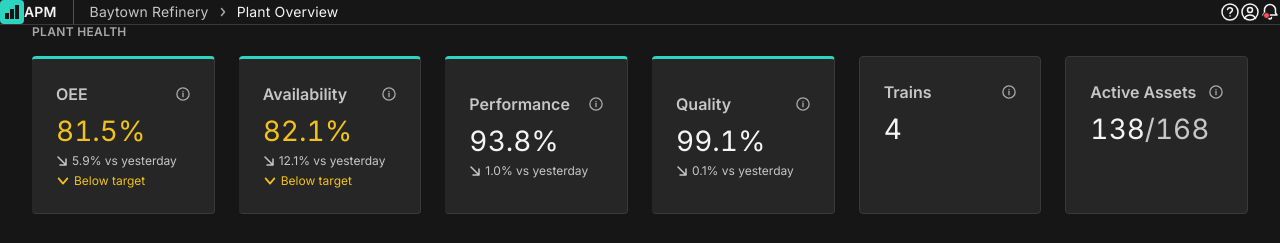
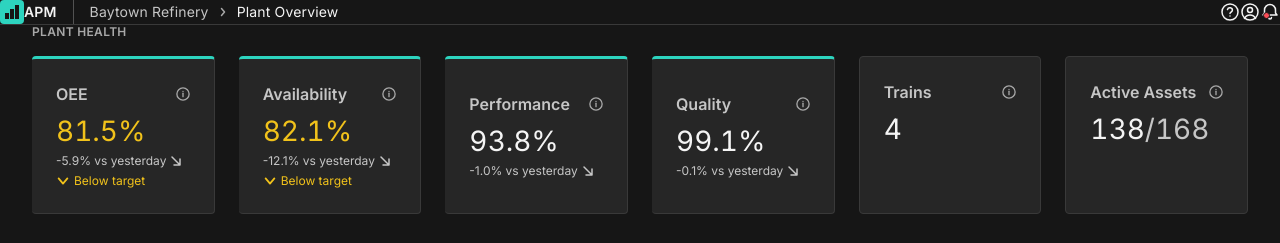
Before and after one commit to robjonesdesigns/apm-dashboard, a React (Vite) app: page / in a window 1280 px wide. Shown: the top 243 px of the page. Built offline with nearby package versions, Linux system fonts and the light colour scheme.

Commit message:
Delta: +/- sign leading, arrow trailing on right
Text reads naturally left to right: "-5.9% vs yesterday ↘"
Arrow reinforces the direction after reading the number.

```diff
--- a/src/components/ui/KpiBar.jsx
+++ b/src/components/ui/KpiBar.jsx
@@ -219,15 +219,15 @@ function KpiCard({ config, onClick }) {
 
       {/* Delta */}
       <div style={{ display: 'flex', alignItems: 'center', gap: 'var(--spacing-4)', marginTop: 'var(--spacing-4)' }}>
+        <span className="type-label" style={{ color: deltaColor, textTransform: 'none', letterSpacing: 0 }}>
+          {deltaSign}{delta.toFixed(1)}% vs yesterday
+        </span>
         <svg width="12" height="12" viewBox="0 0 12 12" fill="none" aria-hidden="true" style={{ flexShrink: 0 }}>
           {delta >= 0
             ? <path d="M2 10L10 2M10 2H4M10 2v6" stroke="currentColor" strokeWidth="1.5" strokeLinecap="round" strokeLinejoin="round" style={{ color: deltaColor }} />
             : <path d="M2 2L10 10M10 10H4M10 10V4" stroke="currentColor" strokeWidth="1.5" strokeLinecap="round" strokeLinejoin="round" style={{ color: deltaColor }} />
           }
         </svg>
-        <span className="type-label" style={{ color: deltaColor, textTransform: 'none', letterSpacing: 0 }}>
-          {Math.abs(delta).toFixed(1)}% vs yesterday
-        </span>
       </div>
 
       {/* Health indicator (only shows for warning/critical) */}
```
